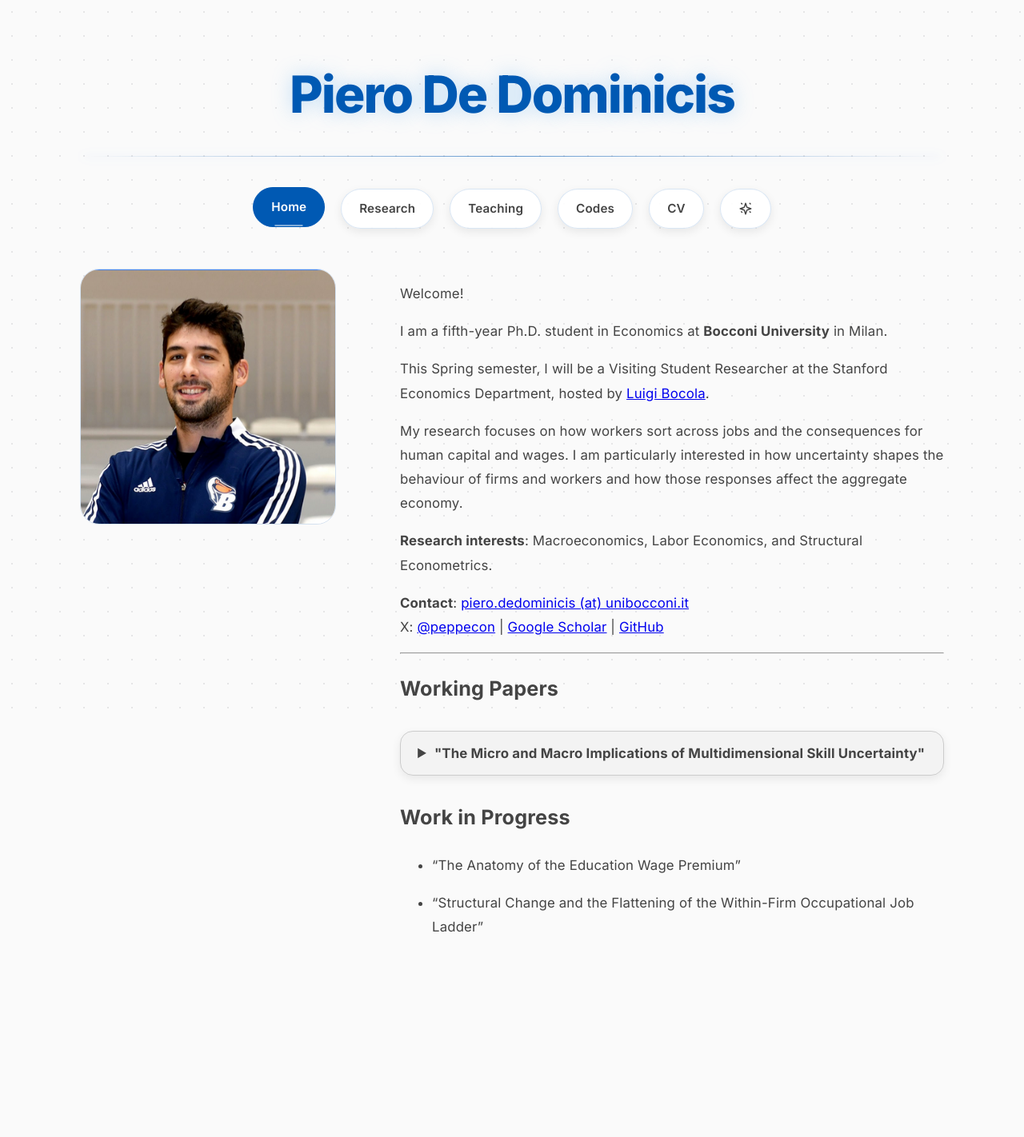
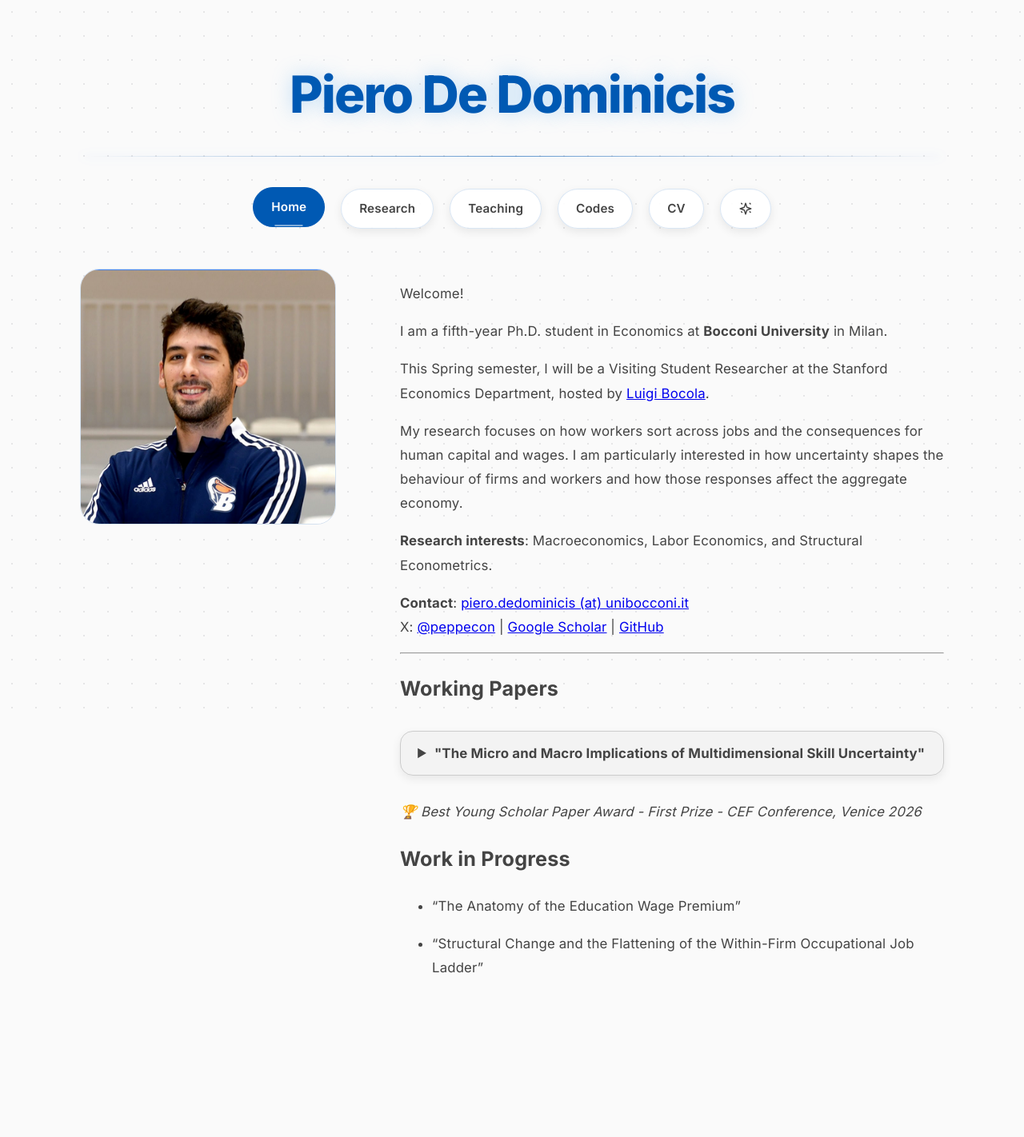
Before and after one commit to peppecon/peppecon.github.io, a Jekyll site: the page built from _pages/about.md, in a window 1280 px wide. Shown: the whole page at 80% size. Built offline with Jekyll 4.4.1, drawn with Linux system fonts in a browser that asks for light colours; before the commit the page ends 1371 px from its top, so only the background shows below that.

Commit message:
Add CEF Conference award to working paper

```diff
--- a/_pages/about.md
+++ b/_pages/about.md
@@ -42,6 +42,8 @@ What are the consequences of multidimensional skill uncertainty for individual w
   </div>
 </div>
 
+*🏆 Best Young Scholar Paper Award - First Prize - CEF Conference, Venice 2026*
+
 ## Work in Progress
 
 - "The Anatomy of the Education Wage Premium"
```
Also changed, not shown: _pages/research.md (+2 -0 lines).
